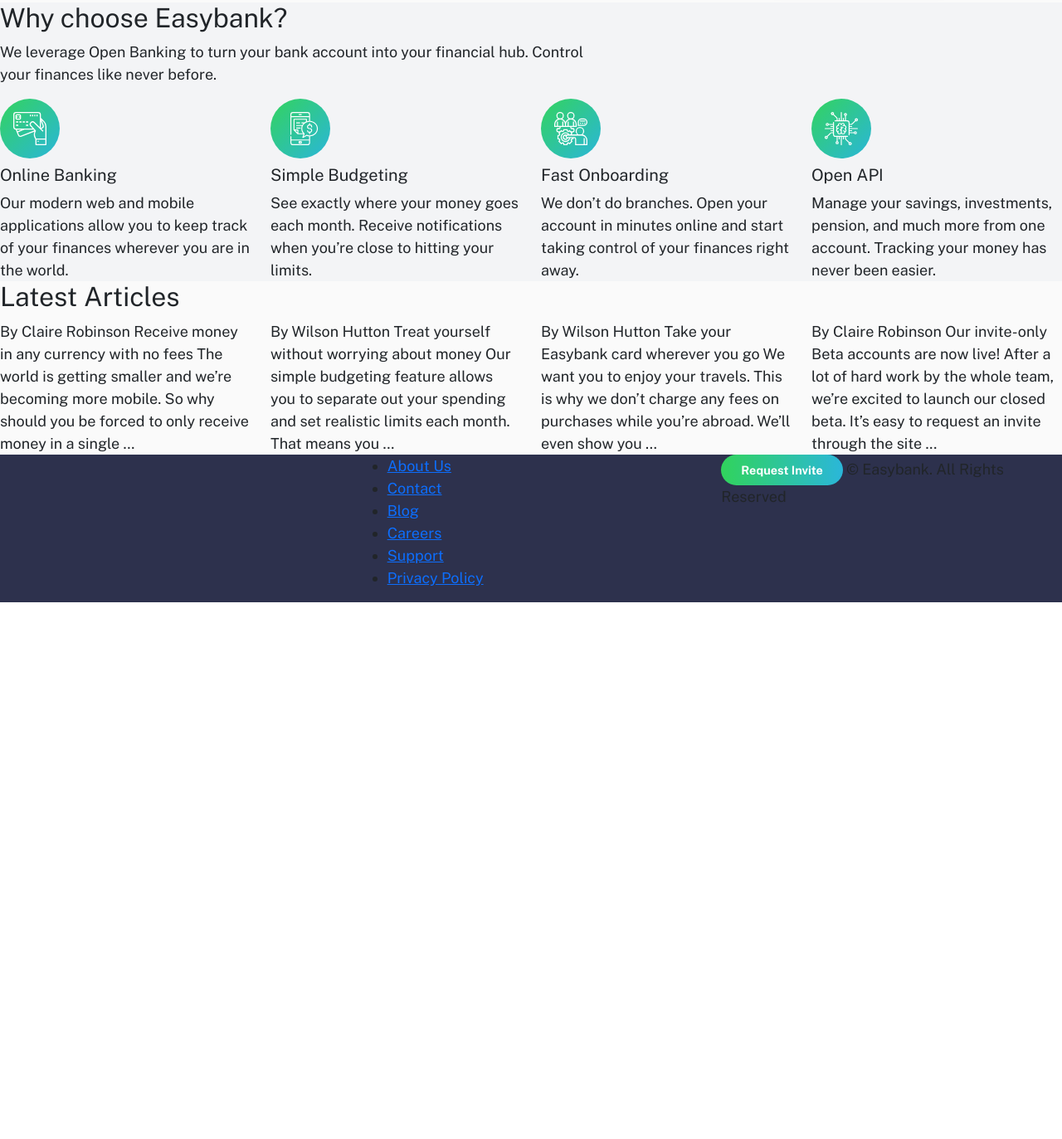
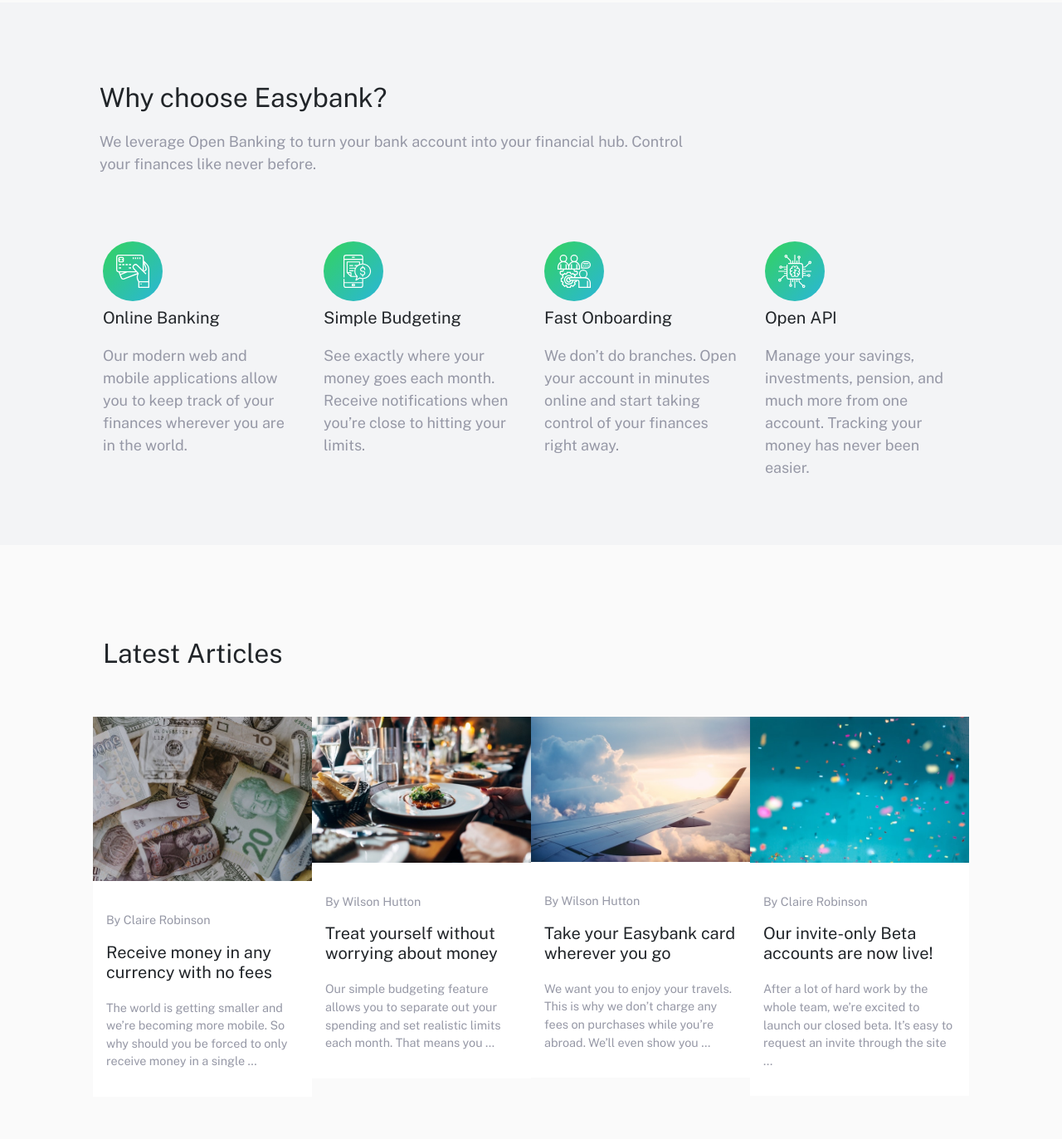
Before and after one commit to Ander-Tk/Easybank, a website: page index.html in a window 1280 px wide. Shown: the part 816-2189 px from the top of the page at 83% size. Before the commit the page ends 1542 px from the top, so only its background shows below. Drawn offline with nearby package versions, Linux system fonts and the light colour scheme.

Commit message:
Fix: section layout

```diff
--- a/index.html
+++ b/index.html
@@ -54,83 +54,92 @@
       </div>
     </section>
     <!-- Why choose Easybank? -->
-    <section class="container-fluid p-0 m-0 easybank">
-      <h2>Why choose Easybank?</h2>
-      <p>We leverage Open Banking to turn your bank account into your financial hub. Control <br>
-        your finances like never before.</p>
+    <section class="container-fluid m-0 easybank">
+      <div class="row d-flex ms-5 me-5 p-5 align-baseline">
+        <div class="pt-5 pb-5 text-center text-lg-start">
+          <h2>Why choose Easybank?</h2>
+          <p>We leverage Open Banking to turn your bank account into your financial hub. Control <br>
+            your finances like never before.</p>
+        </div>
 
-      <div class="row">
-        <div class="col-12 col-md-6 col-lg-3">
+        <div class="p-3 col-12 col-lg-6 col-xl-3 text-center text-lg-start">
           <img class="figure-img" src="./images/icon-online.svg" alt="Online Banking">
           <h5>Online Banking</h5>
-          Our modern web and mobile applications allow you to keep track of your finances
-          wherever you are in the world.
+          <p>Our modern web and mobile applications allow you to keep track of your finances
+            wherever you are in the world.</p>
         </div>
-        <div class="col-12 col-md-6 col-lg-3">
+        <div class="p-3 col-12 col-lg-6 col-xl-3 text-center text-lg-start">
           <img class="figure-img" src="./images/icon-budgeting.svg" alt="Simple Budgeting">
           <h5>Simple Budgeting</h5>
-          See exactly where your money goes each month. Receive notifications when you’re
-          close to hitting your limits.
+          <p>See exactly where your money goes each month. Receive notifications when you’re
+            close to hitting your limits.</p>
         </div>
-        <div class="col-12 col-md-6 col-lg-3">
+        <div class="p-3 col-12 col-lg-6 col-xl-3 text-center text-lg-start">
           <img class="figure-img" src="./images/icon-onboarding.svg" alt="Fast Onboarding">
           <h5>Fast Onboarding</h5>
-          We don’t do branches. Open your account in minutes online and start taking control
-          of your finances right away.
+          <p>We don’t do branches. Open your account in minutes online and start taking control
+            of your finances right away.</p>
         </div>
-        <div class="col-12 col-md-6 col-lg-3">
+        <div class="p-3 col-12 col-lg-6 col-xl-3 text-center text-lg-start">
           <img class="figure-img" src="./images/icon-api.svg" alt="Open API">
           <h5>Open API</h5>
-          Manage your savings, investments, pension, and much more from one account. Tracking
-          your money has never been easier.
+          <p>Manage your savings, investments, pension, and much more from one account. Tracking
+            your money has never been easier.</p>
         </div>
       </div>
     </section>
     <!-- Latest Articles -->
-    <section class="container-fluid p-0 m-0 late-article">
-      <h2>Latest Articles</h2>
-
-      <div class="row">
-        <div class="col">
-          By Claire Robinson
-          Receive money in any currency with no fees
-          The world is getting smaller and we’re becoming more mobile. So why should you be
-          forced to only receive money in a single …
+    <section class="container-fluid p-3 m-0 late-article">
+      <div class="row d-flex ms-5 me-5 p-5 text-start">
+        <h2 class="pt-5 pb-5 text-center text-lg-start">Latest Articles</h2>
+        <div class="col-12 col-md-5 col-xl-3 p-0">
+          <img class="card-img-top" src="./images/image-currency.jpg" alt="">
+          <div class="card-body p-3">
+            <p class="article-author">By Claire Robinson</p>
+            <h5>Receive money in any currency with no fees</h5>
+            <p class="text-preview">The world is getting smaller and we’re becoming more mobile. So why should you be forced to only receive money in a single …</p>
+          </div>
         </div>
-        <div class="col">
-          By Wilson Hutton
-          Treat yourself without worrying about money
-          Our simple budgeting feature allows you to separate out your spending and set
-          realistic limits each month. That means you …
+        <div class="col-12 col-md-5 col-xl-3 p-0">
+          <img class="card-img-top" src="./images/image-restaurant.jpg" alt="">
+          <div class="card-body p-3">
+            <p class="article-author">By Wilson Hutton</p>
+            <h5>Treat yourself without worrying about money</h5>
+            <p class="text-preview">Our simple budgeting feature allows you to separate out your spending and set realistic limits each month. That means you …</p>
+          </div>
         </div>
-        <div class="col">
-          By Wilson Hutton
-          Take your Easybank card wherever you go
-          We want you to enjoy your travels. This is why we don’t charge any fees on purchases
-          while you’re abroad. We’ll even show you …
+        <div class="col-12 col-md-5 col-xl-3 p-0">
+          <img class="card-img-top" src="./images/image-plane.jpg" alt="">
+          <div class="card-body p-3">
+            <p class="article-author">By Wilson Hutton</p>
+            <h5>Take your Easybank card wherever you go</h5>
+            <p class="text-preview">We want you to enjoy your travels. This is why we don’t charge any fees on purchases while you’re abroad. We’ll even show you …</p>
+          </div>
         </div>
-        <div class="col">
-          By Claire Robinson
-          Our invite-only Beta accounts are now live!
-          After a lot of hard work by the whole team, we’re excited to launch our closed beta.
-          It’s easy to request an invite through the site ...
+        <div class="col-12 col-md-5 col-xl-3 p-0">
+          <img class="card-img-top" src="./images/image-confetti.jpg" alt="">
+          <div class="card-body p-3">
+            <p class="article-author">By Claire Robinson</p>
+            <h5>Our invite-only Beta accounts are now live!</h5>
+            <p class="text-preview">After a lot of hard work by the whole team, we’re excited to launch our closed beta. It’s easy to request an invite through the site ...</p>
+          </div>
         </div>
       </div>
     </section>
   </main>
-  <footer class="container-fluid p-0 m-0">
+  <footer class="container-fluid m-0">
     <div class="row">
       <div class="col">
 
       </div>
       <div class="col">
         <ul>
-          <li><a href="">About Us</a></li>
-          <li><a href="">Contact</a></li>
-          <li><a href="">Blog</a></li>
-          <li><a href="">Careers</a></li>
-          <li><a href="">Support</a></li>
-          <li><a href="">Privacy Policy</a></li>
+          <li><a href="#">About Us</a></li>
+          <li><a href="#">Contact</a></li>
+          <li><a href="#">Blog</a></li>
+          <li><a href="#">Careers</a></li>
+          <li><a href="#">Support</a></li>
+          <li><a href="#">Privacy Policy</a></li>
         </ul>
       </div>
       <div class="col">
--- a/sass/components/_button.scss
+++ b/sass/components/_button.scss
@@ -3,6 +3,10 @@
 .request-btn{
     background: linear-gradient(90deg, color(--LimeGreen), color(--BrightCyan));
     color: color(--White);
-    font-size: $ft-size/1.25;
+    font-size: calc($ft-size / 1.25);
     font-weight: 700;
+
+    &:hover{
+        background: linear-gradient(90deg, lighten(color(--LimeGreen), 15%), lighten(color(--BrightCyan), 15%));
+    }
 }
```
Also changed, not shown: css/main.css, 1 other file.
